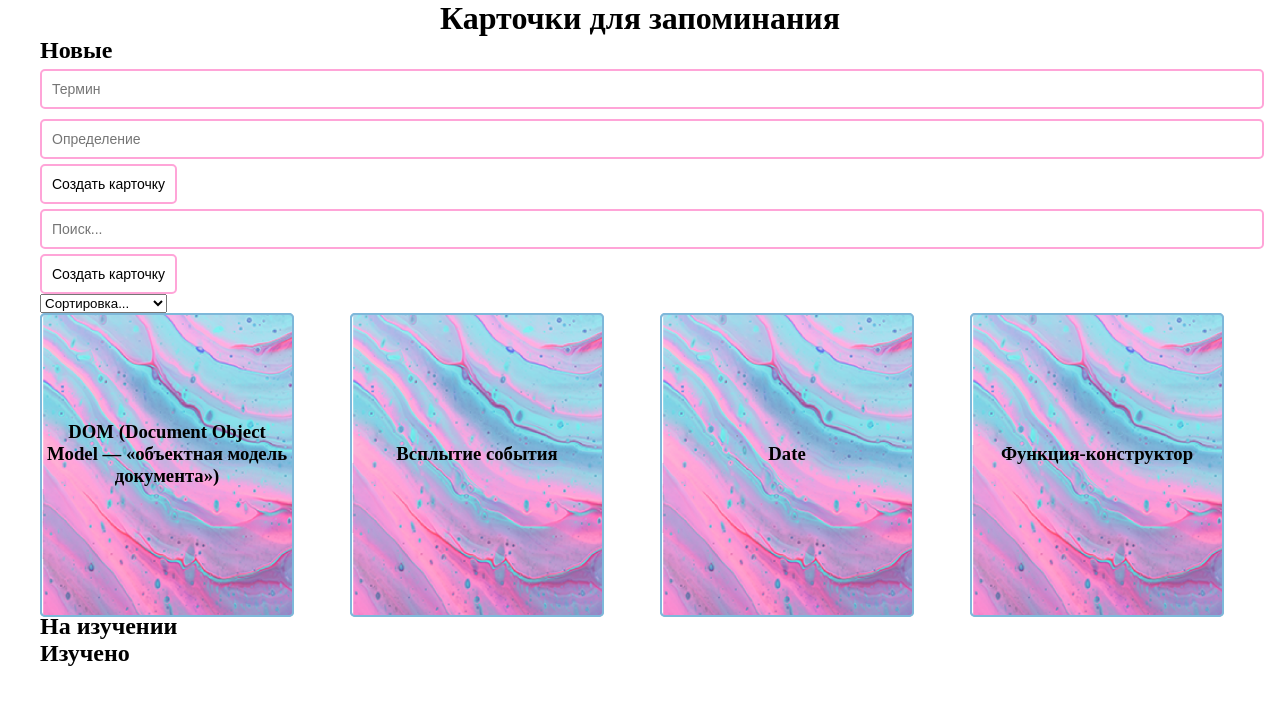
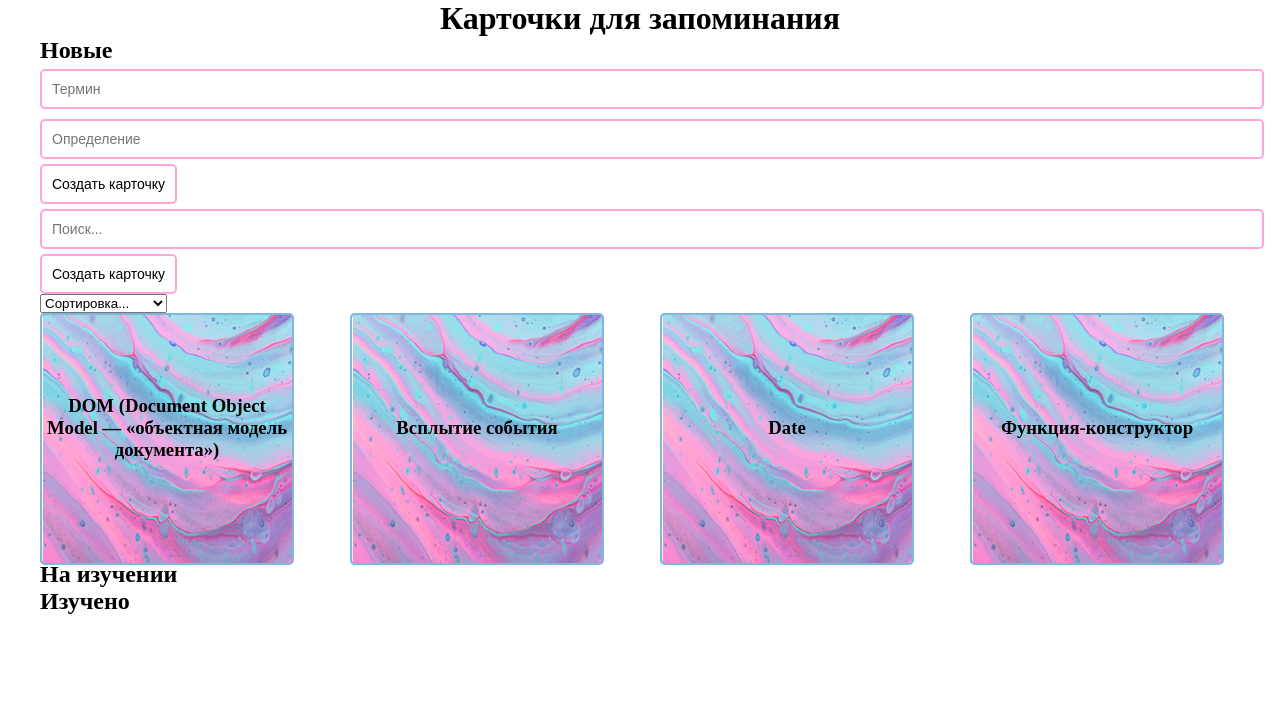
Before and after one commit to YaninaShpak/memorize-cards, a React (Create React App) app: page / in a window 1280 px wide. Shown: the top 704 px of the page. Built offline with nearby package versions, Linux system fonts and the light colour scheme.

Commit message:
Поправила стили для поворота карточек

```diff
--- a/src/styles/App.css
+++ b/src/styles/App.css
@@ -1,10 +1,6 @@
 * {
   margin: 0;
   padding: 0;
-}
-
-.App {
-
 }
 
 .cards-title {
@@ -23,4 +19,5 @@
   gap: 40px;
 
   list-style: none;
+  perspective: 1000px;
 }
--- a/src/styles/Card.css
+++ b/src/styles/Card.css
@@ -1,11 +1,9 @@
 .card {
   position: relative;
 
-  display: flex;
-  flex-direction: column;
+  width: 250px;
 
-  width: 250px;
-  height: 300px;
+  cursor: pointer;
 
   transition: all 1s linear;
   transform-style: preserve-3d;
@@ -14,29 +12,36 @@
 
 .card__front,
 .card__back {
-  position: absolute;
-  width: 100%;
-  height: 100%;
+
   border: 2px solid #7EB8DA;
   border-radius: 5px;
 }
 
 .card__front {
-  z-index: 1;
+  display: flex;
+  flex-direction: column;
+  height: 100%;
+
   transform: rotateY(180deg);
 }
 
 .card__back {
+  position: absolute;
+  top: 0;
+  z-index: 2;
+
   display: flex;
   justify-content: center;
   align-items: center;
+  width: 100%;
+  height: 100%;
+
   background-image: url('../image/color4202.png');
   background-size: cover;
-  z-index: 2;
   backface-visibility: hidden;
 }
 
-.card:hover {
+.card.rotate {
   transform: rotateY(180deg);
 }
 
@@ -52,18 +57,19 @@
 }
 
 .card__back .card__title {
+  text-align: center;
+
   border: none;
-  text-align: center;
 }
 
 .card__background {
   display: flex;
   justify-content: space-around;
+  margin-top: auto;
+
   background-image: url('../image/color4202.png');
   background-repeat: no-repeat;
-  background-position: bottom;
-  background-size: cover;
-  margin-top: auto;
+  background-size: 100%;
 }
 
 .card button {
@@ -71,8 +77,9 @@
 }
 
 .button--choose {
-  background-color: #FFA5D8;
   color: #fff;
   font-weight: 700;
+
+  background-color: #FFA5D8;
   border-color: #7EB8DA;
 }
```
